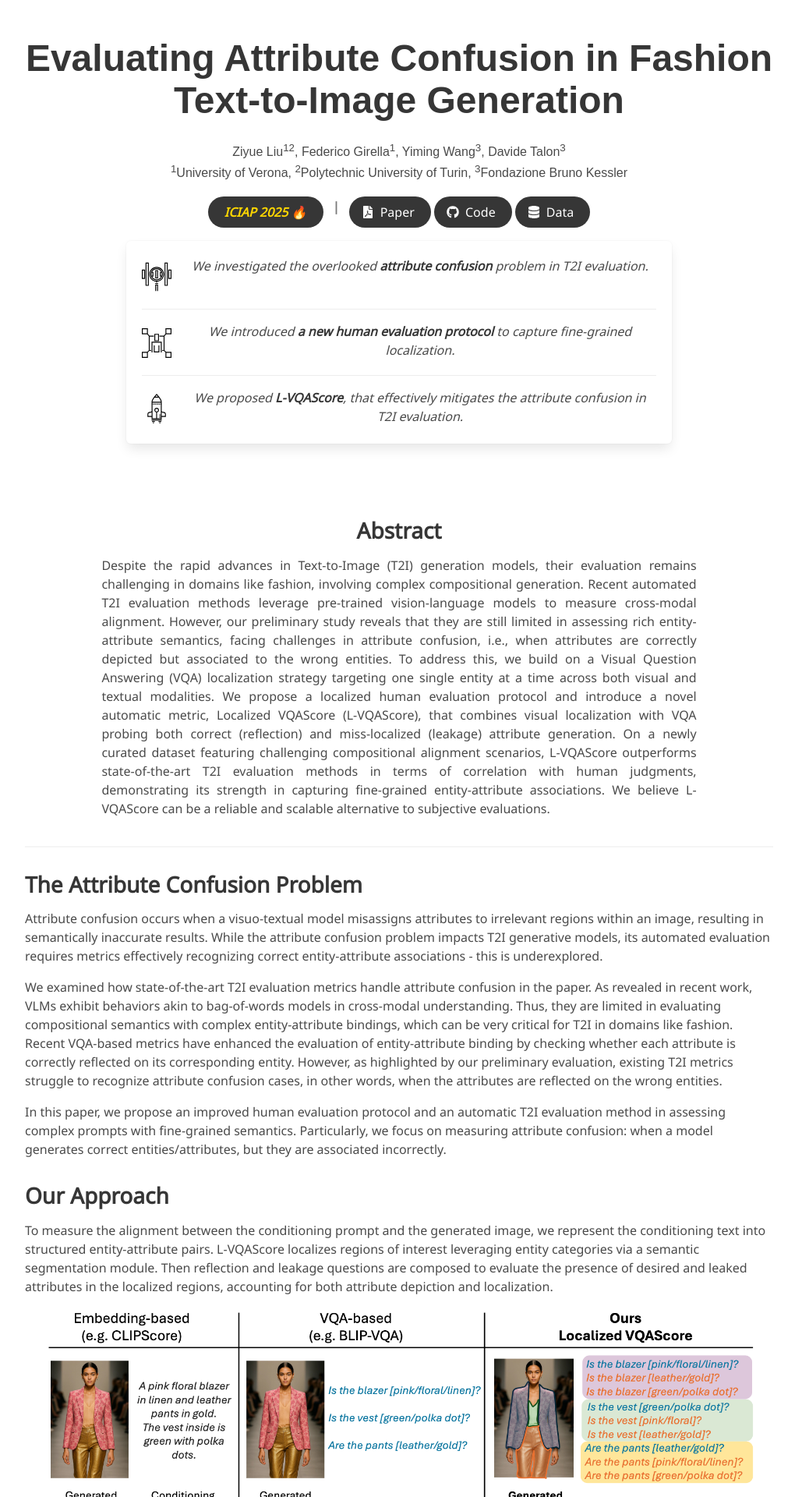
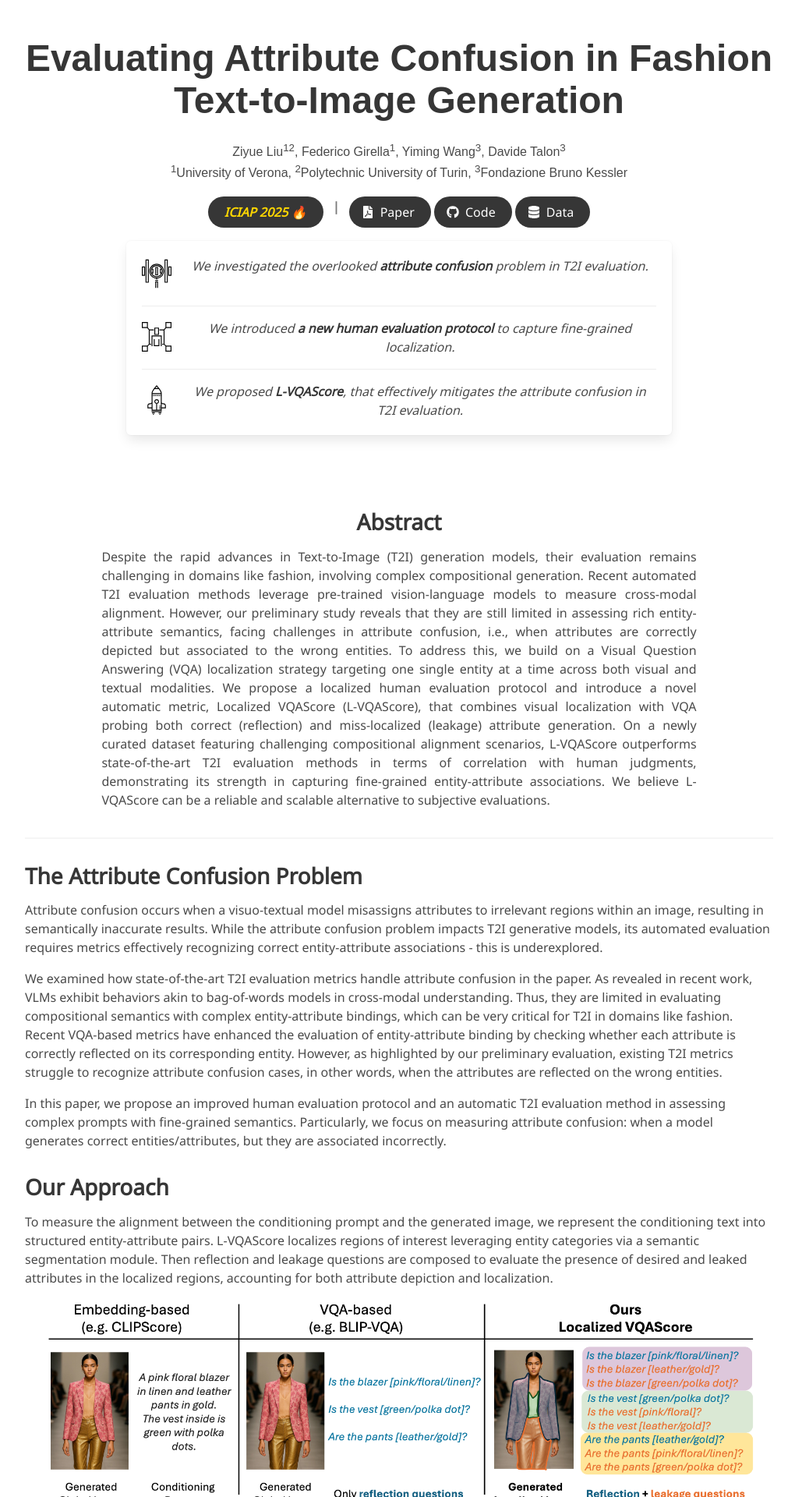
Before and after one commit to intelligolabs/L-VQAScore, a Jekyll site: the page built from index.md, in a window 1280 px wide. Shown: the top 1920 px of the page at 78% size, without its empty margins (128-1148 px from the left). Built offline with Jekyll 4.4.1, drawn with Linux system fonts in a browser that asks for light colours; some web fonts are replaced.

Commit message:
Update project_page.html

```diff
--- a/_layouts/project_page.html
+++ b/_layouts/project_page.html
@@ -122,7 +122,7 @@
                   <figure class="media-left">
                     <img
                       src="static/image/icon-1.svg"
-                      style="width: 38px; padding-top: 20%"
+                      style="width: 38px; padding-top: 10%"
                     />
                   </figure>
                   <div class="media-content has-text-centered">
@@ -136,7 +136,7 @@
                   <figure class="media-left">
                     <img
                       src="static/image/icon-2.svg"
-                      style="width: 38px; padding-top: 20%"
+                      style="width: 38px; padding-top: 10%"
                     />
                   </figure>
                   <div class="media-content has-text-centered">
@@ -150,7 +150,7 @@
                   <figure class="media-left">
                     <img
                       src="static/image/icon-3.svg"
-                      style="width: 38px; padding-top: 20%"
+                      style="width: 38px; padding-top: 10%"
                     />
                   </figure>
                   <div class="media-content has-text-centered">
```
